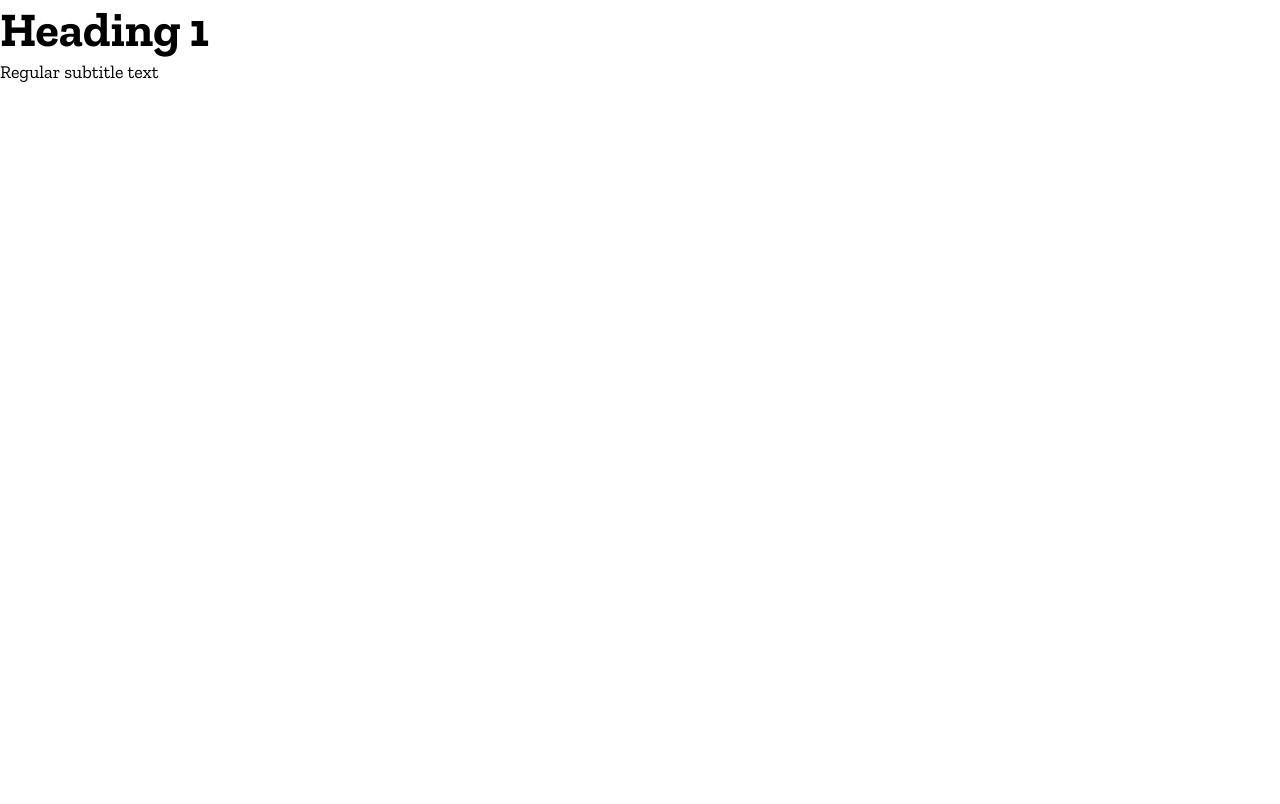
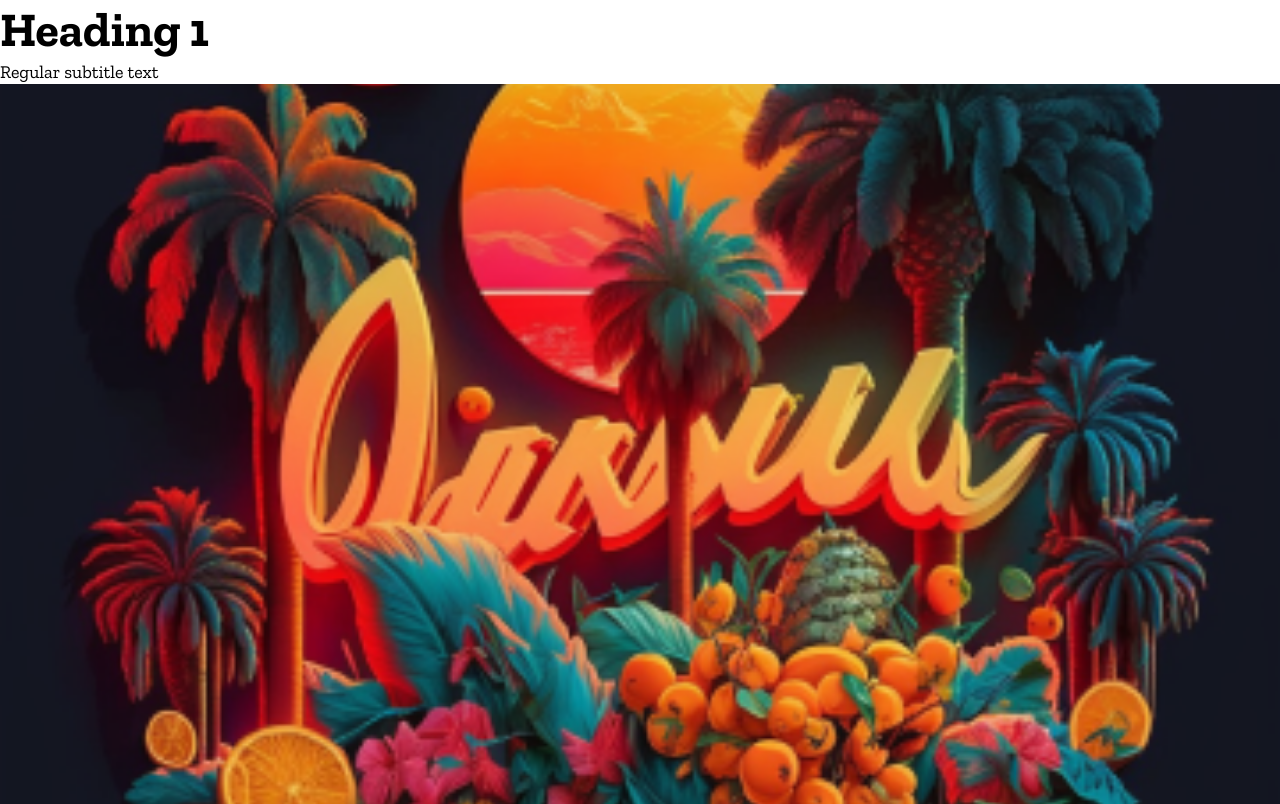
Before and after one commit to j-yue/CrudeUI, a React (Vite) app: page / in a window 1280 px wide. Built offline with nearby package versions, Linux system fonts and the light colour scheme.

Commit message:
Create AspectRatio component - create directory for static assets and add placeholder image under an images subdirectory - use padding-top hack to implement aspect ratio

```diff
--- a/src/App.tsx
+++ b/src/App.tsx
@@ -1,13 +1,18 @@
 import { CrudeUI } from "./CrudeUI";
+import placeholder from "./public/images/placeholder.png";
 
 function App() {
-  const { Heading, Text, ThemeProvider } = CrudeUI;
-
+  const { AspectRatio, Heading, Text, ThemeProvider } = CrudeUI;
   return (
     <ThemeProvider>
       <main>
         <Heading />
         <Text />
+        <AspectRatio
+          ratio={{ width: 16, height: 9 }}
+          src={placeholder}
+          alt="placeholder image"
+        />
       </main>
     </ThemeProvider>
   );
--- a/src/CrudeUI/components/AspectRatio/AspectRatio.tsx
+++ b/src/CrudeUI/components/AspectRatio/AspectRatio.tsx
@@ -1,3 +1,49 @@
-export default function AspectRatio() {
-  return "AspectRatio";
+import { styled } from "styled-components";
+//aspect ratio is expressed as x:y or width:height
+//although the design system has defined ratios of 3/2 4/3 1/1 3/4 2/3, it doesn't make sense not to make is modular
+type Ratio = {
+  width: number;
+  height: number;
+};
+
+type AspectRatioProps = {
+  ratio: Ratio;
+  src: string; //img src
+  alt?: string; //img alt
+};
+
+type StyledImgProps = {
+  src: string;
+  alt?: string;
+};
+
+type StyledImgContainerProps = {
+  ratio: Ratio;
+};
+
+const StyledImg = styled.img<StyledImgProps>`
+  position: absolute;
+  top: 0;
+  left: 0;
+  width: 100%;
+  height: 100%;
+  object-fit: cover;
+`;
+
+const StyledImgContainer = styled.div<StyledImgContainerProps>`
+  position: relative;
+  padding-top: ${({ ratio: { width, height } }) => (100 * height) / width}%;
+`;
+
+//use padding-top hack described by Ahmad Shadeed - https://ishadeed.com/article/css-aspect-ratio/
+export default function AspectRatio({
+  ratio = { width: 1, height: 1 },
+  src = "",
+  alt = "",
+}: AspectRatioProps) {
+  return (
+    <StyledImgContainer ratio={ratio}>
+      <StyledImg src={src} alt={alt} />
+    </StyledImgContainer>
+  );
 }
```
Also changed, not shown: src/public/images/placeholder.png (added).
